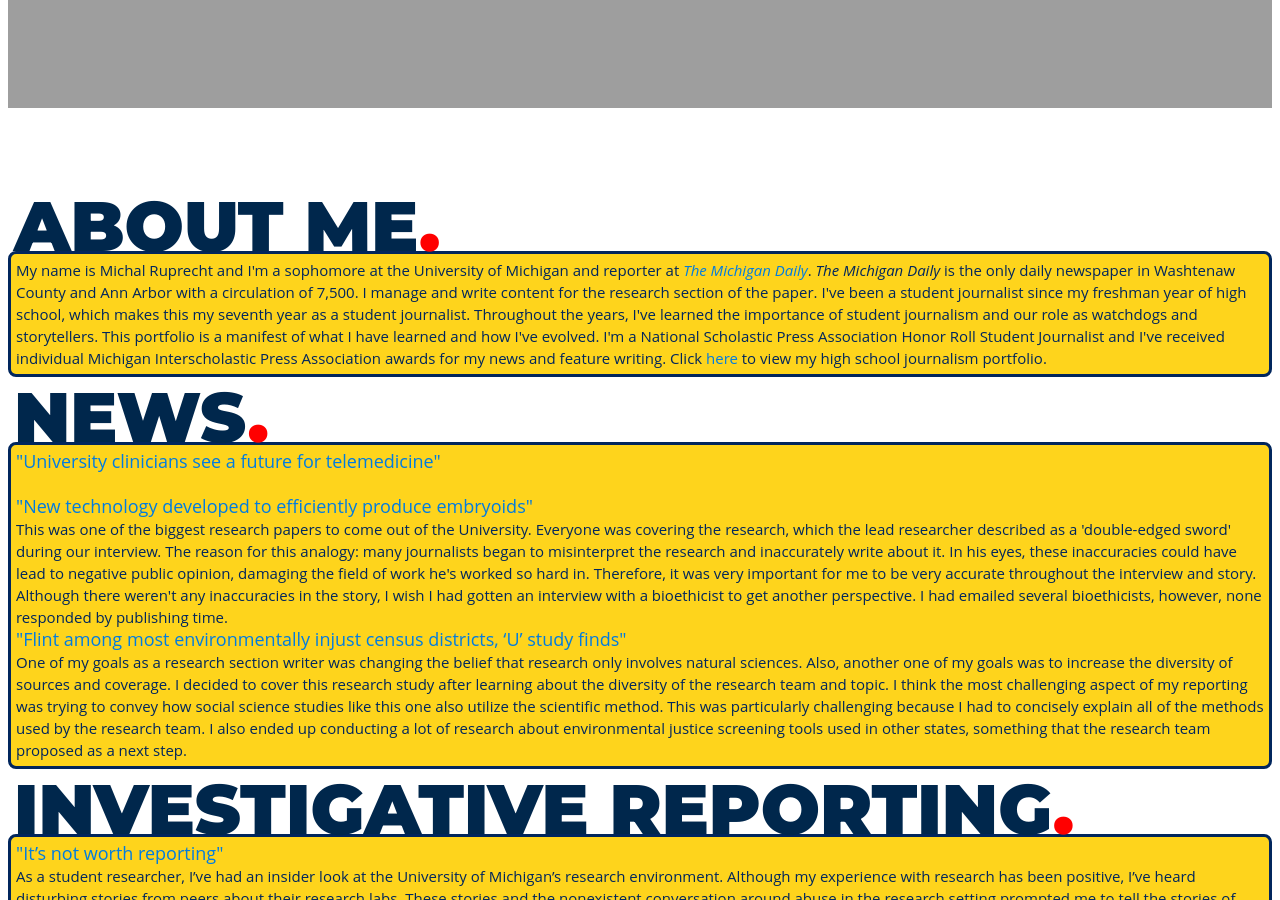
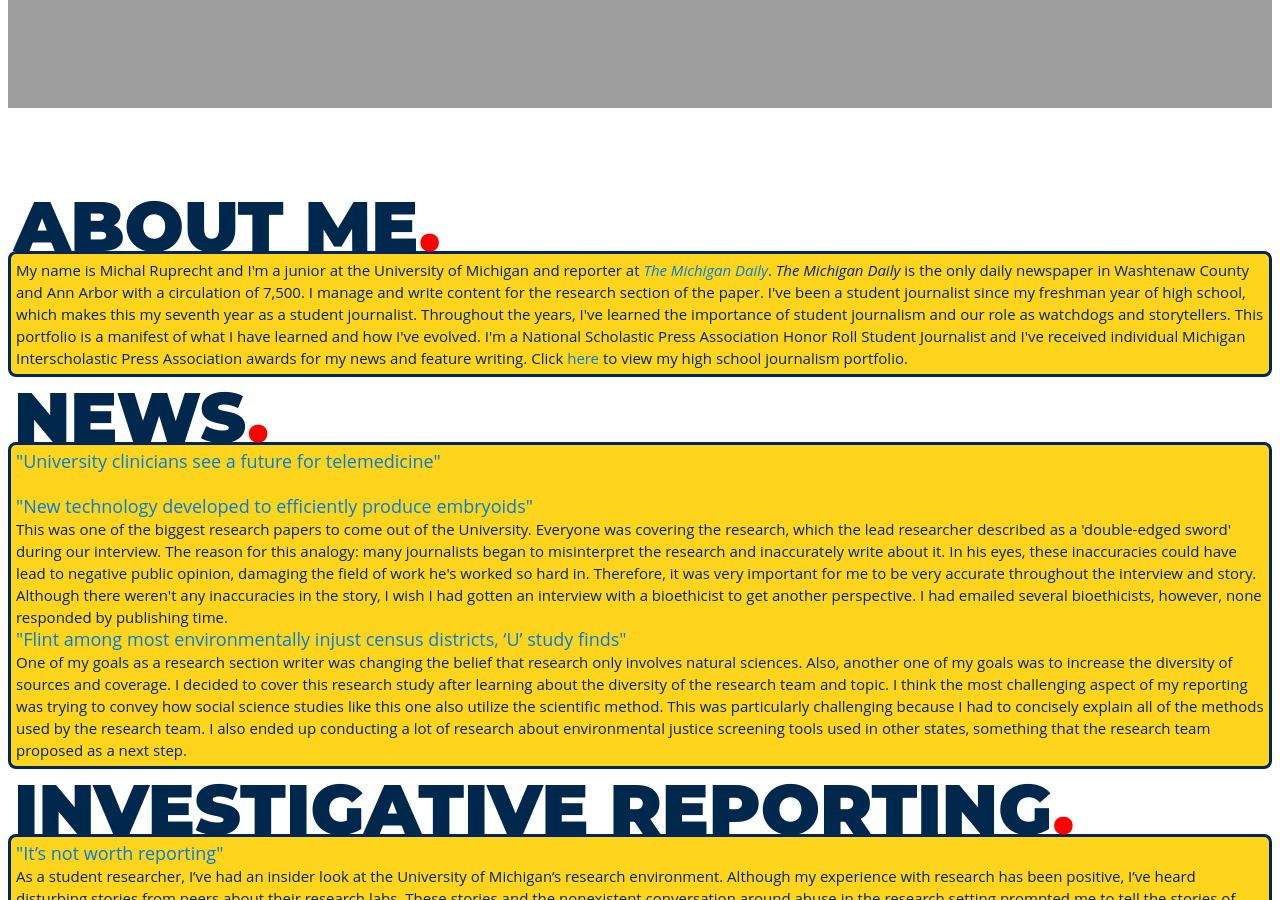
Before and after one commit to MichalRuprecht/michalruprecht.github.io, a Jekyll site: the page built from pages/journalism.html, in a window 1280 px wide and 900 px high, scrolled down 884 px. Built offline with Jekyll 4.4.1, drawn with Linux system fonts in a browser that asks for light colours.

Commit message:
Update journalism.html

```diff
--- a/pages/journalism.html
+++ b/pages/journalism.html
@@ -14,7 +14,7 @@ title: Journalism Portfolio - Michal Ruprecht
       <br />ABOUT ME<font color="#FF0000">.</font>
     </div>
     <div class="college">
-      <h3>My name is Michal Ruprecht and I'm a sophomore at the University of Michigan and reporter at <a href="https://www.michigandaily.com/" target="_blank"><i>The Michigan Daily</i></a>. <i>The Michigan Daily</i> is the only daily newspaper in Washtenaw County and Ann Arbor with a circulation of 7,500. I manage and write content for the research section of the paper. I've been a student journalist since my freshman year of high school, which makes this my seventh year as a student journalist. Throughout the years, I've learned the importance of student journalism and our role as watchdogs and storytellers. This portfolio is a manifest of what I have learned and how I've evolved. I'm a National Scholastic Press Association Honor Roll Student Journalist and I've received individual Michigan Interscholastic Press Association awards for my news and feature writing. Click <a href="https://mruprecht.weebly.com/journalism-portfolio.html" target="_blank">here</a> to view my high school journalism portfolio.</h3>
+      <h3>My name is Michal Ruprecht and I'm a junior at the University of Michigan and reporter at <a href="https://www.michigandaily.com/" target="_blank"><i>The Michigan Daily</i></a>. <i>The Michigan Daily</i> is the only daily newspaper in Washtenaw County and Ann Arbor with a circulation of 7,500. I manage and write content for the research section of the paper. I've been a student journalist since my freshman year of high school, which makes this my seventh year as a student journalist. Throughout the years, I've learned the importance of student journalism and our role as watchdogs and storytellers. This portfolio is a manifest of what I have learned and how I've evolved. I'm a National Scholastic Press Association Honor Roll Student Journalist and I've received individual Michigan Interscholastic Press Association awards for my news and feature writing. Click <a href="https://mruprecht.weebly.com/journalism-portfolio.html" target="_blank">here</a> to view my high school journalism portfolio.</h3>
     </div>
 
     <div class="title">
@@ -70,6 +70,7 @@ title: Journalism Portfolio - Michal Ruprecht
         <h3><img src="https://michalruprecht.com/assets/icons/link.svg" alt="resume" style="width:16px;"><a href="http://michalruprecht.com" target="_blank"> Undergraduate portfolio</a>
         <br /><img src="https://michalruprecht.com/assets/icons/link.svg" alt="resume" style="width:16px;"><a href="https://muckrack.com/michalruprecht" target="_blank"> Muck Rack</a>
         <br /><img src="https://michalruprecht.com/assets/icons/link.svg" alt="resume" style="width:16px;"><a href="http://resume.michalruprecht.com" target="_blank"> Resume</a>
+        <br /><img src="https://michalruprecht.com/assets/icons/link.svg" alt="resume" style="width:16px;"><a href="http://cv.michalruprecht.com" target="_blank"> CV</a>
         <br /><img src="https://michalruprecht.com/assets/icons/mail.svg" alt="EMail" style="width:16px;"><a href="mailto:me@michalruprecht.com" target="_blank"> Email</a>
         <br /><img src="https://michalruprecht.com/assets/icons/linkedin.svg" alt="Linkedin" style="width:16px;"><a href="https://www.linkedin.com/in/michalruprecht" target="_blank"> LinkedIn</a>
         <br /><img src="https://michalruprecht.com/assets/icons/twitter.svg" alt="Twitter" style="width:16px;"><a href="https://twitter.com/michalruprecht" target="_blank"> Twitter</a>
```
